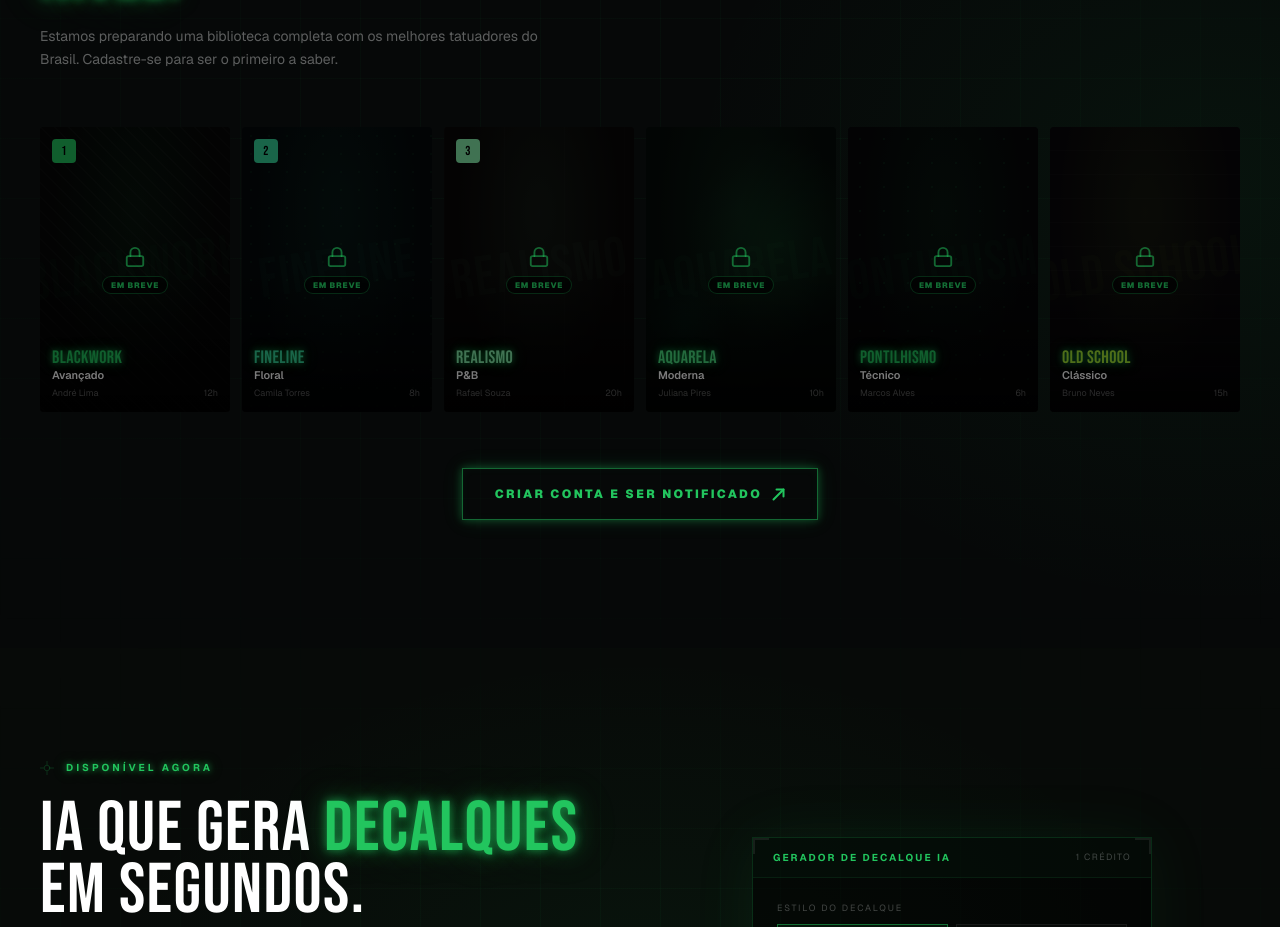
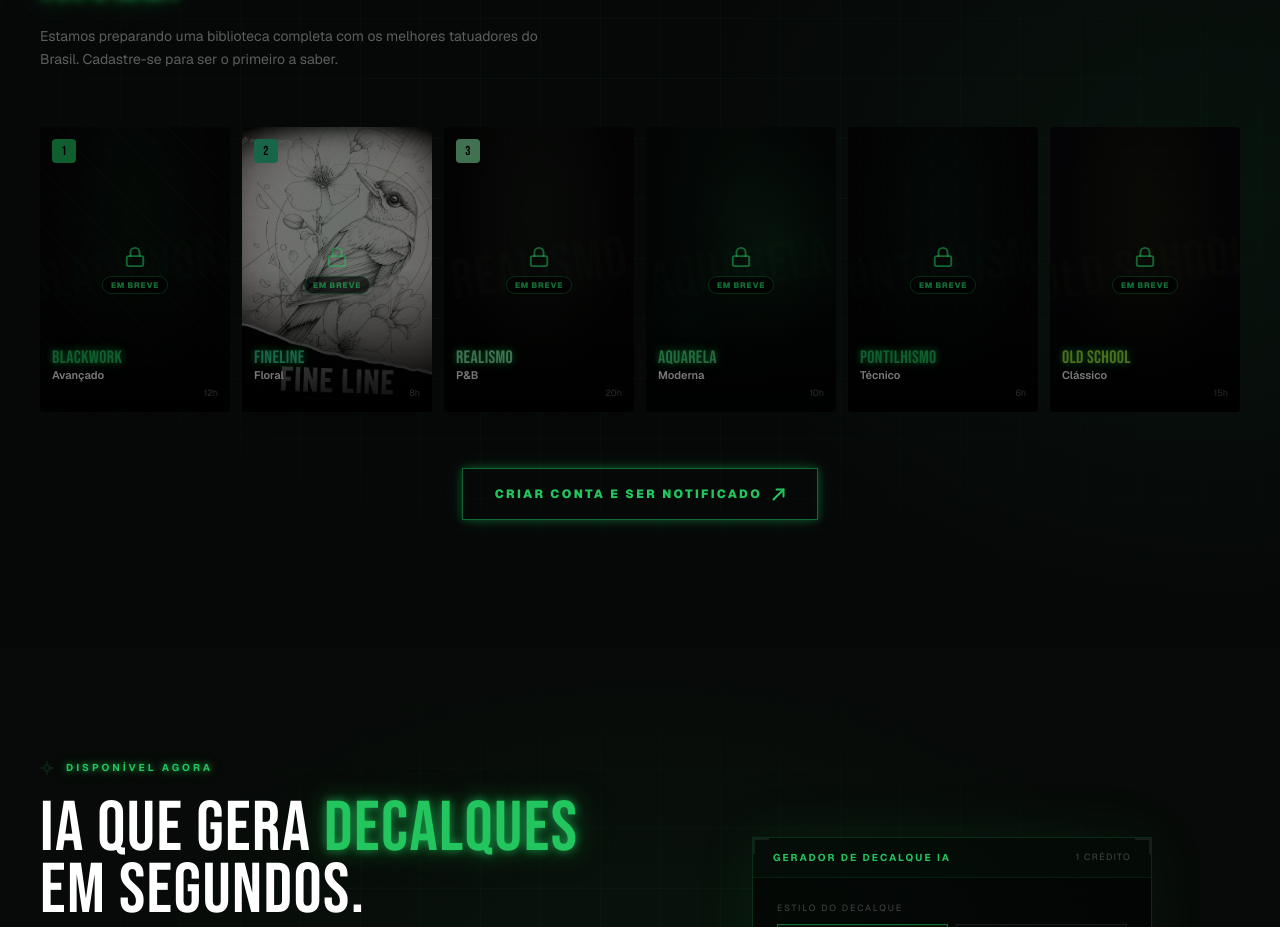
Before and after one commit to leicamw/proink-plataforma, a Next.js app: page / in a window 1280 px wide. Shown: the part 1949-2876 px from the top of the page. Built offline with nearby package versions, Linux system fonts and the light colour scheme; no server answers.

Commit message:
feat: capa real no curso Fine Line e remove nomes de professores
Co-Authored-By: Claude Sonnet 4.6 <noreply@anthropic.com>

```diff
--- a/app/page.tsx
+++ b/app/page.tsx
@@ -44,7 +44,6 @@ const COURSES = [
     id: 1,
     style: "BLACKWORK",
     title: "Avançado",
-    instructor: "André Lima",
     duration: "12h",
     topN: 1,
     bg: "#060606",
@@ -56,11 +55,11 @@ const COURSES = [
     id: 2,
     style: "FINELINE",
     title: "Floral",
-    instructor: "Camila Torres",
     duration: "8h",
     topN: 2,
     bg: "#04080a",
     accentColor: "#34d399",
+    image: "/course-fineline.jpg",
     pattern: "radial-gradient(circle,rgba(34,197,94,0.07) 1px,transparent 1px)",
     patternSize: "18px 18px",
   },
@@ -68,7 +67,6 @@ const COURSES = [
     id: 3,
     style: "REALISMO",
     title: "P&B",
-    instructor: "Rafael Souza",
     duration: "20h",
     topN: 3,
     bg: "#080606",
@@ -80,7 +78,6 @@ const COURSES = [
     id: 4,
     style: "AQUARELA",
     title: "Moderna",
-    instructor: "Juliana Pires",
     duration: "10h",
     bg: "#050a08",
     accentColor: "#4ade80",
@@ -91,7 +88,6 @@ const COURSES = [
     id: 5,
     style: "PONTILHISMO",
     title: "Técnico",
-    instructor: "Marcos Alves",
     duration: "6h",
     bg: "#060608",
     accentColor: "#22c55e",
@@ -102,7 +98,6 @@ const COURSES = [
     id: 6,
     style: "OLD SCHOOL",
     title: "Clássico",
-    instructor: "Bruno Neves",
     duration: "15h",
     bg: "#09070a",
     accentColor: "#a3e635",
@@ -464,7 +459,13 @@ export default async function HomePage() {
                     background: c.bg,
                   }}
                 >
-                  {/* CSS pattern */}
+                  {/* Imagem de capa (se disponível) ou padrão CSS */}
+                  {'image' in c && c.image ? (
+                    <div
+                      className="absolute inset-0 bg-cover bg-center"
+                      style={{ backgroundImage: `url(${c.image})` }}
+                    />
+                  ) : (
                     <div
                       className="absolute inset-0"
                       style={{
@@ -472,6 +473,7 @@ export default async function HomePage() {
                         backgroundSize: c.patternSize,
                       }}
                     />
+                  )}
 
                   {/* Ambient color wash */}
                   <div
@@ -519,8 +521,7 @@ export default async function HomePage() {
                         {c.style}
                       </div>
                       <div className="text-white font-semibold text-[11px] leading-tight mb-1">{c.title}</div>
-                      <div className="flex justify-between">
-                        <span className="text-[9px] text-white/35">{c.instructor}</span>
+                      <div className="flex justify-end">
                         <span className="text-[9px] text-white/35">{c.duration}</span>
                       </div>
                     </div>
```
Also changed, not shown: public/course-fineline.jpg (added). Lines whose indentation alone changed are shown as unchanged.
